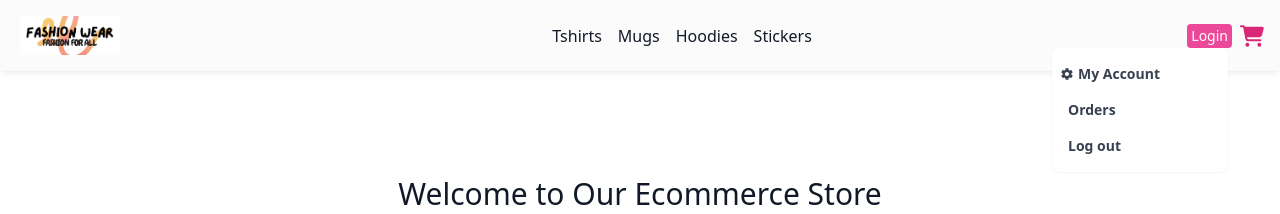
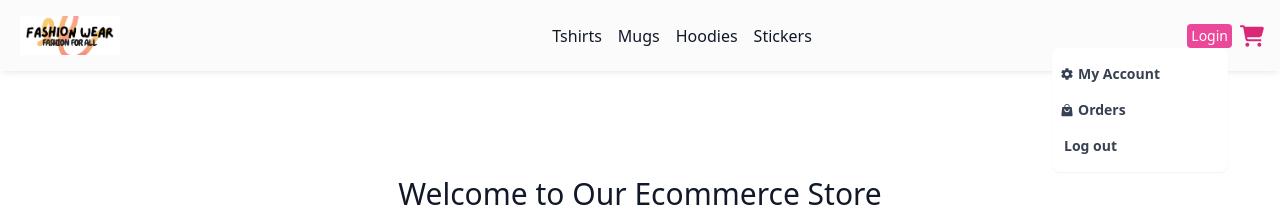
Before and after one commit to Laraib007/Ecommerce-NextJs-Project, a Next.js app: page / in a window 1280 px wide. Shown: the top 214 px of the page. Built offline with nearby package versions, Linux system fonts and the light colour scheme.

Commit message:
fixing classes

```diff
--- a/src/component/Navbar.js
+++ b/src/component/Navbar.js
@@ -7,6 +7,10 @@ import { IoBagCheck } from "react-icons/io5";
 import { CgProfile } from "react-icons/cg";
 import { usePathname } from 'next/navigation'
 import { IoMdSettings } from "react-icons/io";
+import { HiShoppingBag } from "react-icons/hi2";
+
+
+
 
 import Logo from "../component/Img/HLogo.png"
 import Image from 'next/image';
@@ -47,14 +51,15 @@ const Navbar = ({key, user, cart, addToCart, clearCart, removeFromCart, subTotal
     <div  className='absolute flex items-center right-0 mx-4 top-6'  >
     {<div id="dropdown" class="absolute  right-9 top-6 bg-white divide-y divide-gray-100 rounded-lg shadow-sm w-44 dark:bg-pink-600">
     <ul class="py-2  text-sm font-bold text-gray-700 dark:text-gray-200" aria-labelledby="dropdownDefaultButton">
-      <li className='ml-2 items-center flex row'>
-      <IoMdSettings /> <a href="#" class=" px-1 py-2 hover:bg-gray-100 dark:hover:bg-gray-600 dark:hover:text-white">My Account</a>
+      <li className='ml-2 items-center flex row dark:hover:text-gray-300'>
+      <IoMdSettings /> <a href="#" class=" px-1 py-2 dark:hover:text-gray-300">My Account</a>
       </li>
-      <li>
-        <a href="#" class="block px-4 py-2 hover:bg-gray-100 dark:hover:bg-gray-600 dark:hover:text-white">Orders</a>
-      </li>
-      <li>
-        <a href="#" class="block px-4 py-2 hover:bg-gray-100 dark:hover:bg-gray-600 dark:hover:text-white">Log out</a>
+      <li className='ml-2 items-center flex row dark:hover:text-gray-300'>
+      <HiShoppingBag />
+      <a href="#" class="px-1 py-2 dark:hover:text-gray-300">Orders</a>
+      </li >
+      <li className='ml-2 items-center flex row dark:hover:text-gray-300'>
+        <a href="#" class="px-1 py-2 dark:hover:text-gray-300">Log out</a>
       </li>
     </ul>
 </div>}
```
